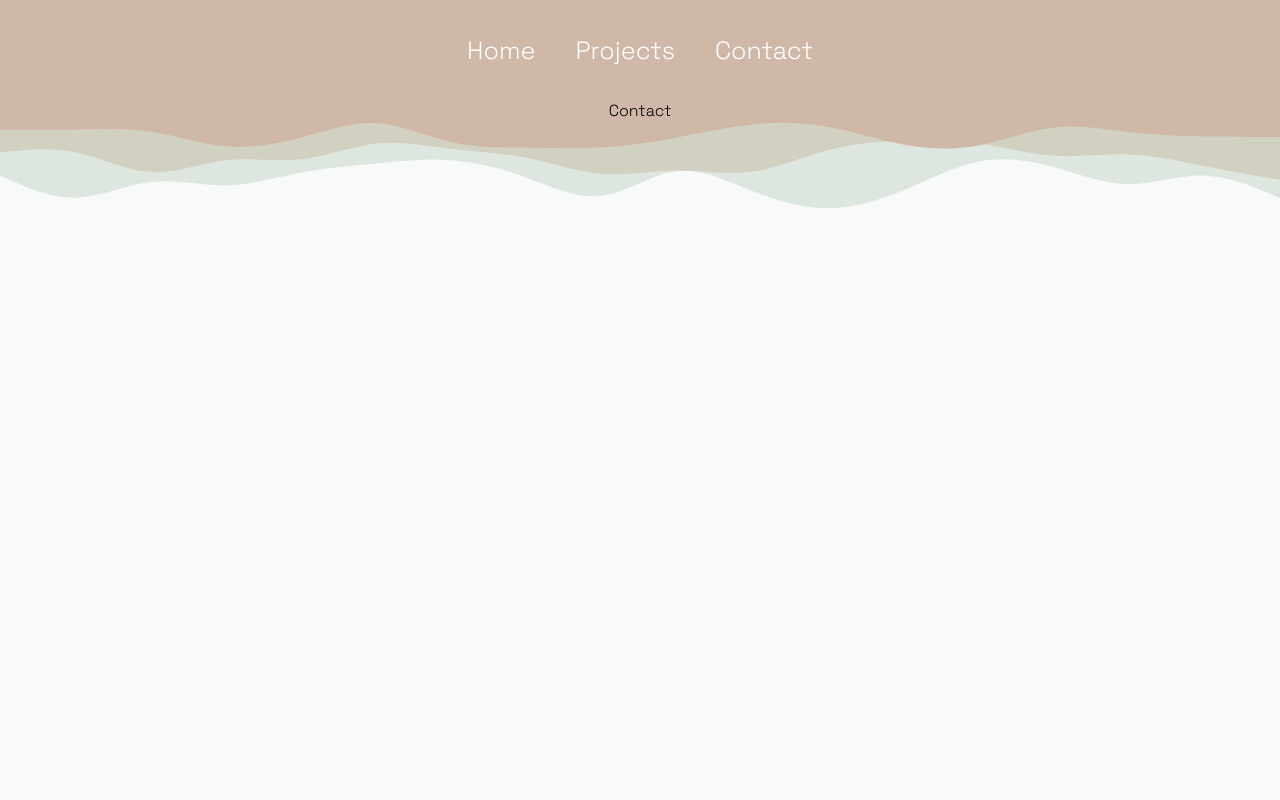
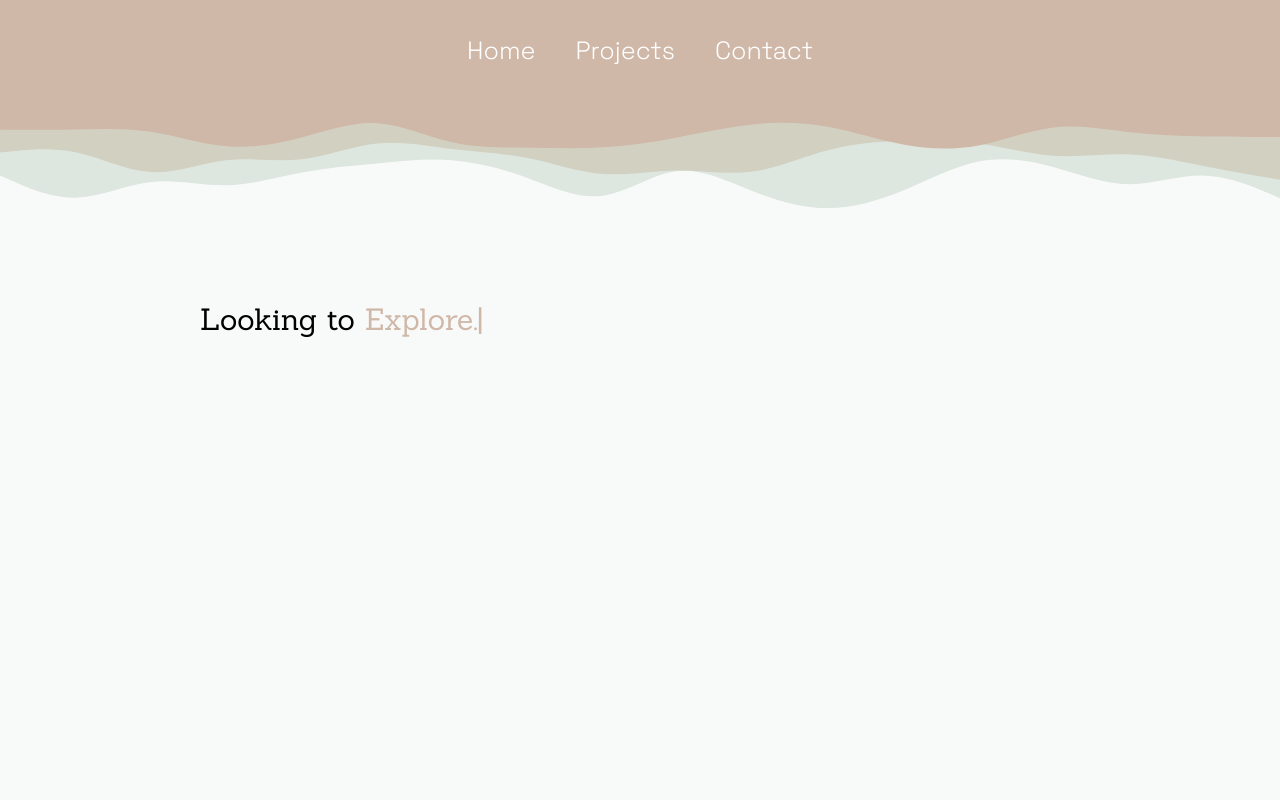
Before and after one commit to Chudii/portfolio, a React (Create React App) app: page /contact in a window 1280 px wide. Shown: the top 800 px of the page. Built offline with nearby package versions, Linux system fonts and the light colour scheme.

Commit message:
implemented a typewritert effect

```diff
--- a/package.json
+++ b/package.json
@@ -13,6 +13,7 @@
     "react-router-dom": "^6.6.1",
     "react-scripts": "5.0.1",
     "react-vertical-timeline-component": "^3.6.0",
+    "typewriter-effect": "^2.19.0",
     "web-vitals": "^2.1.4"
   },
   "scripts": {
--- a/src/pages/Contact.js
+++ b/src/pages/Contact.js
@@ -1,10 +1,30 @@
 import '../styles/contact.css'
+import Typewriter from 'typewriter-effect'
 
 const Contact = () => {
+
     return (
         <div className='contact'>
             <div className='contact-form'>
-                Contact
+                <div className='typewriter'>
+                    <p className='text first-text'>Looking to </p>
+                    <Typewriter
+
+                        options={{
+                            strings: ['Connect.', 'Explore.', 'Learn.'],
+                            autoStart: true,
+                            loop: true,
+                            wrapperClassName: 'typewrite',
+                            cursorClassName: 'typewrite-cursor'
+                        }}
+                        onInit={(typewriter) => {
+                            typewriter
+                                .changeDeleteSpeed(20)
+                                .deleteAll()
+                                .start()
+                        }}
+                    />
+                </div>
             </div>
         </div>
     )
--- a/src/pages/Home.js
+++ b/src/pages/Home.js
@@ -74,6 +74,7 @@ const Home = () => {
                                 <p>Styled Components</p>
                             </div>
                         </div>
+
                     </li>
                     <li className='item'>
                         <h2>Back-End</h2>
--- a/src/styles/contact.css
+++ b/src/styles/contact.css
@@ -4,9 +4,24 @@
     background-position: center top;
     background-size: 100%;
     width: 100%;
+    height: 100vh;
+    padding-top: 200px;
 }
 
 .contact-form {
+    padding: 0 200px;
     width: 100%;
     height: calc(100vh - 100px);
 }
+
+
+.typewriter {
+    font-family: 'Sanchez';
+    font-size: 30px;
+    display: flex;
+    column-gap: 10px;
+}
+
+.typewrite, .typewrite-cursor {
+    color: #D0B8A8;
+}
--- a/src/styles/icons.css
+++ b/src/styles/icons.css
@@ -4,7 +4,6 @@
     display: flex;
     align-items: center;
     justify-content: flex-start;
-    column-gap: 15px;
 }
 
 .skill-icons > div {
```
Also changed, not shown: 1 other file (tests, documents, lock files or other folders).
